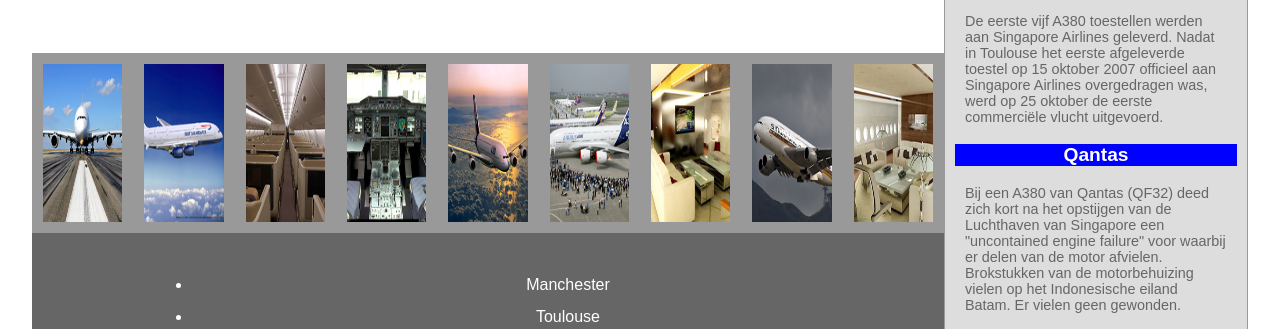
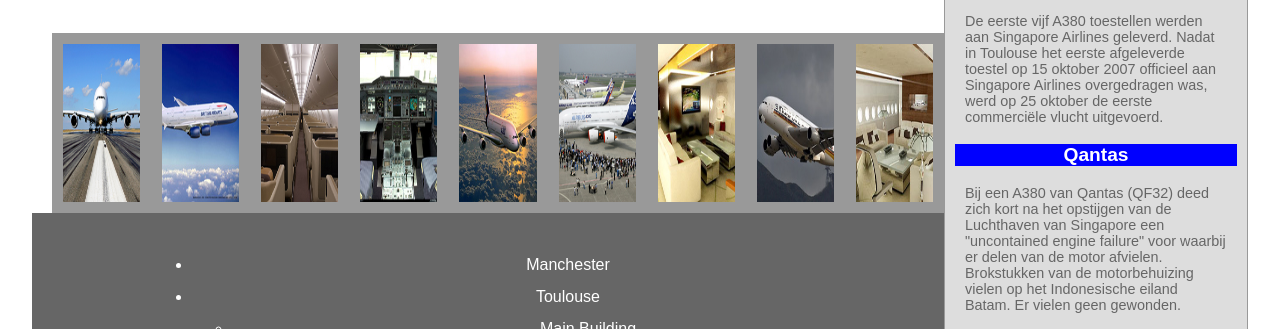
Before and after one commit to NoaDemonie/NoaDemonie.github.io, a plain HTML site: page Labo9/opdracht Airbus/airbus.html in a window 1280 px wide. Shown: the part 415-744 px from the top of the page. Drawn offline with Linux system fonts and the light colour scheme.

Commit message:
Update style.css

```diff
--- a/Labo9/opdracht Airbus/style.css
+++ b/Labo9/opdracht Airbus/style.css
@@ -74,15 +74,15 @@ main{
     width: 180px;
     height: 180px;
     background-color:#999999;
-    margin: auto;
     padding:10px;
     box-sizing: border-box;
     border: 1px dotted #999999;
 
 }
 #gallery{
-    margin-top: 20px;
-    display: flex;
+    display:flex;
+    margin: 0 20px;
+
 }
 #gallery img{
     width: 100%;
```
